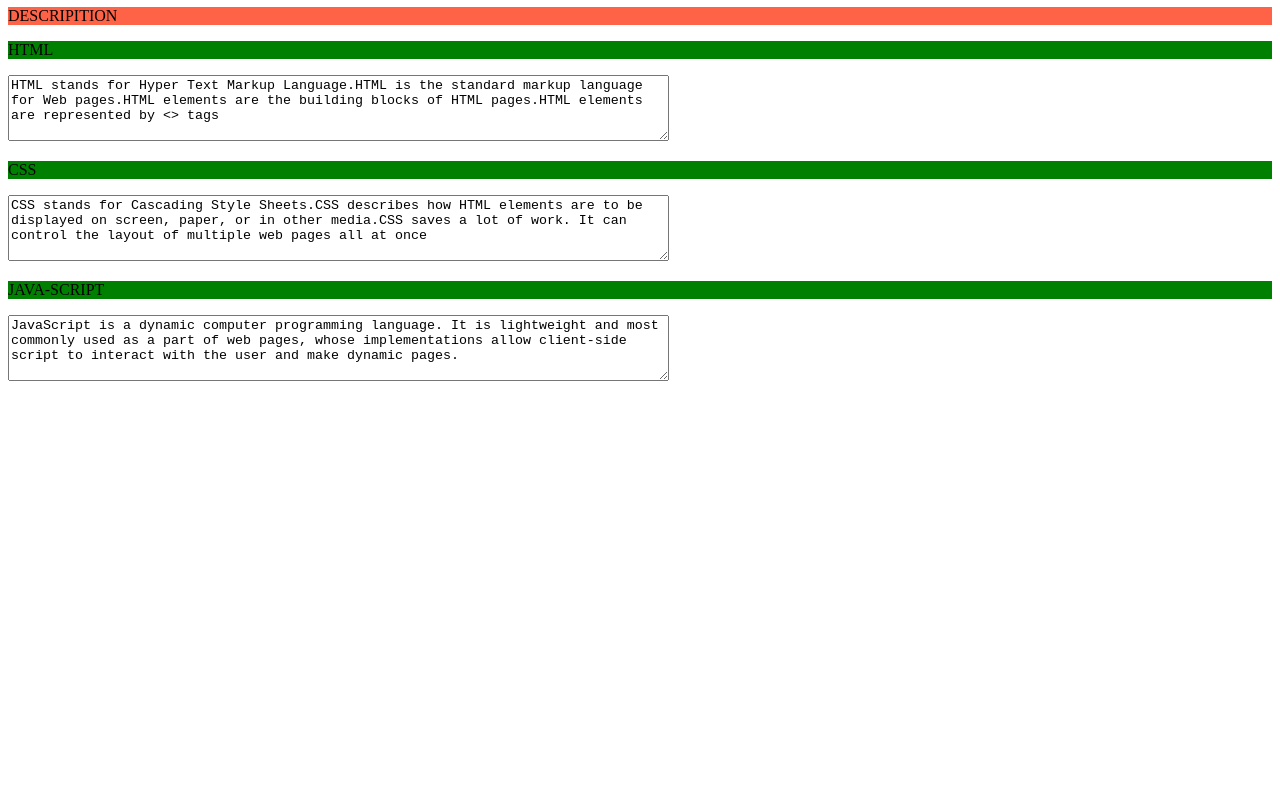
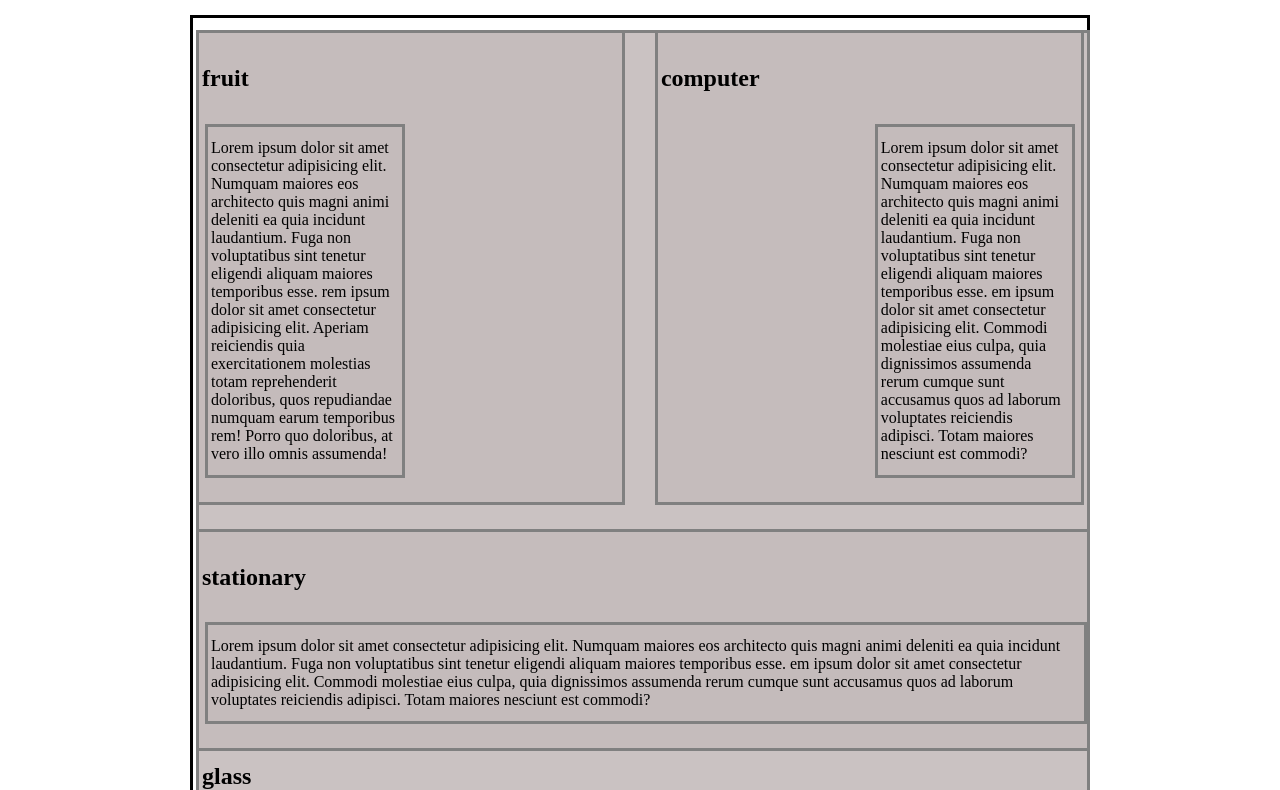
Before and after one commit to sonupandey03/MODULE2, a plain HTML site: page index.html in a window 1280 px wide. Shown: the part 99-889 px from the top of the page. Before the commit the page ends 800 px from the top, so only its background shows below. Drawn offline with Linux system fonts and the light colour scheme.

Commit message:
Update index.html

```diff
--- a/index.html
+++ b/index.html
@@ -1,52 +1,77 @@
 <!DOCTYPE html>
-<html>
+<html lang="en">
+<head>
+    <meta charset="UTF-8">
+    <meta name="viewport" content="width=device-width, initial-scale=1.0">
+    <title>module2 solution</title>
+    <style>
+*{
+box-sizing: border-box;
+}
+.container{
+width: 900px;
+border: 3px solid black;
+margin: auto;
+}
+.item{
+border: 3px solid gray;
 
-<head>
+margin: 12px 3px;
+padding: 12px 3px;
+background-color: rgba(197, 188, 188, 0.897);
 
-<tytle>    <center>PROGRAMMING LANGUAGE FOR WEB DEVELOPMENT ?</center>     </title>
+}
+#fruit{
+   float: left;
+   width: 48%;
+}
+#computer{
+    float: right;
+   width: 48%;
 
+}
+#stationary{
+    float: left;
+   width: 100%;
+
+}
+#glass{
+    float: right: ;;
+   width: 100%;
+
+}
+p,h1{
+    text-align: none;
+}
+h4{
+    text-align: center;
+    font-size: 30px;
+}
+
+    </style>
 </head>
+<body>
+    <h4>our menu</h4>
+    <div class="container">
+<div id="fruit" class="item" >
+    <h2>fruit</h2>
+    <p id ="fruit" class="item" >Lorem ipsum dolor sit amet consectetur adipisicing elit. Numquam maiores eos architecto quis magni animi deleniti ea quia incidunt laudantium. Fuga non voluptatibus sint tenetur eligendi aliquam maiores temporibus esse.  rem ipsum dolor sit amet consectetur adipisicing elit. Aperiam reiciendis quia exercitationem molestias totam reprehenderit doloribus, quos repudiandae numquam earum temporibus rem! Porro quo doloribus, at vero illo omnis assumenda! </p>
+</div>
+<div id="computer" class="item" >
+    <h2>computer</h2>
+    <p id ="computer" class="item" >Lorem ipsum dolor sit amet consectetur adipisicing elit. Numquam maiores eos architecto quis magni animi deleniti ea quia incidunt laudantium. Fuga non voluptatibus sint tenetur eligendi aliquam maiores temporibus esse.  em ipsum dolor sit amet consectetur adipisicing elit. Commodi molestiae eius culpa, quia dignissimos assumenda rerum cumque sunt accusamus quos ad laborum voluptates reiciendis adipisci. Totam maiores nesciunt est commodi?</p>
+</div>
+<div id="stationary" class="item" >
+    <h2>stationary</h2>
 
-<body>
+    <p id ="stationary" class="item" >Lorem ipsum dolor sit amet consectetur adipisicing elit. Numquam maiores eos architecto quis magni animi deleniti ea quia incidunt laudantium. Fuga non voluptatibus sint tenetur eligendi aliquam maiores temporibus esse.  em ipsum dolor sit amet consectetur adipisicing elit. Commodi molestiae eius culpa, quia dignissimos assumenda rerum cumque sunt accusamus quos ad laborum voluptates reiciendis adipisci. Totam maiores nesciunt est commodi?</p>
+</div>
+<div id="glass" class="item" >
+    <h2>glass</h2>
 
-<h1 style="background-color:DodgerBlue;">HTML,CSS,JAVA-SCRIPT</h1>
+    <p id ="glass" class="item" >Lorem ipsum dolor sit amet consectetur adipisicing elit. Numquam maiores eos architecto quis magni animi deleniti ea quia incidunt laudantium. Fuga non voluptatibus sint tenetur eligendi aliquam maiores temporibus esse.  em ipsum dolor sit amet consectetur adipisicing elit. Commodi molestiae eius culpa, quia dignissimos assumenda rerum cumque sunt accusamus quos ad laborum voluptates reiciendis adipisci. Totam maiores nesciunt est commodi?</p>
+</div>
 
-
-
-<p style="background-color:Tomato;">
-DESCRIPITION
-
-</p>
-<p style="background-color:Green;">
-  HTML
-
-</p>
-
-<textarea rows="4" cols="80">
-HTML stands for Hyper Text Markup Language.HTML is the standard markup language for Web pages.HTML elements are the building blocks of HTML pages.HTML elements are represented by <> tags
-
-</textarea>
-</p>
-
-<p style="background-color:Green;">
-  CSS
-
-</p>
-<textarea rows="4" cols="80">
-CSS stands for Cascading Style Sheets.CSS describes how HTML elements are to be displayed on screen, paper, or in other media.CSS saves a lot of work. It can control the layout of multiple web pages all at once
-
-
-</textarea>
-<p style="background-color:Green;">
-  JAVA-SCRIPT
-
-</p>
-<textarea rows="4" cols="80">
-JavaScript is a dynamic computer programming language. It is lightweight and most commonly used as a part of web pages, whose implementations allow client-side script to interact with the user and make dynamic pages.
-
-
-</textarea>
-
+</div>
 </body>
-
 </html>
```
